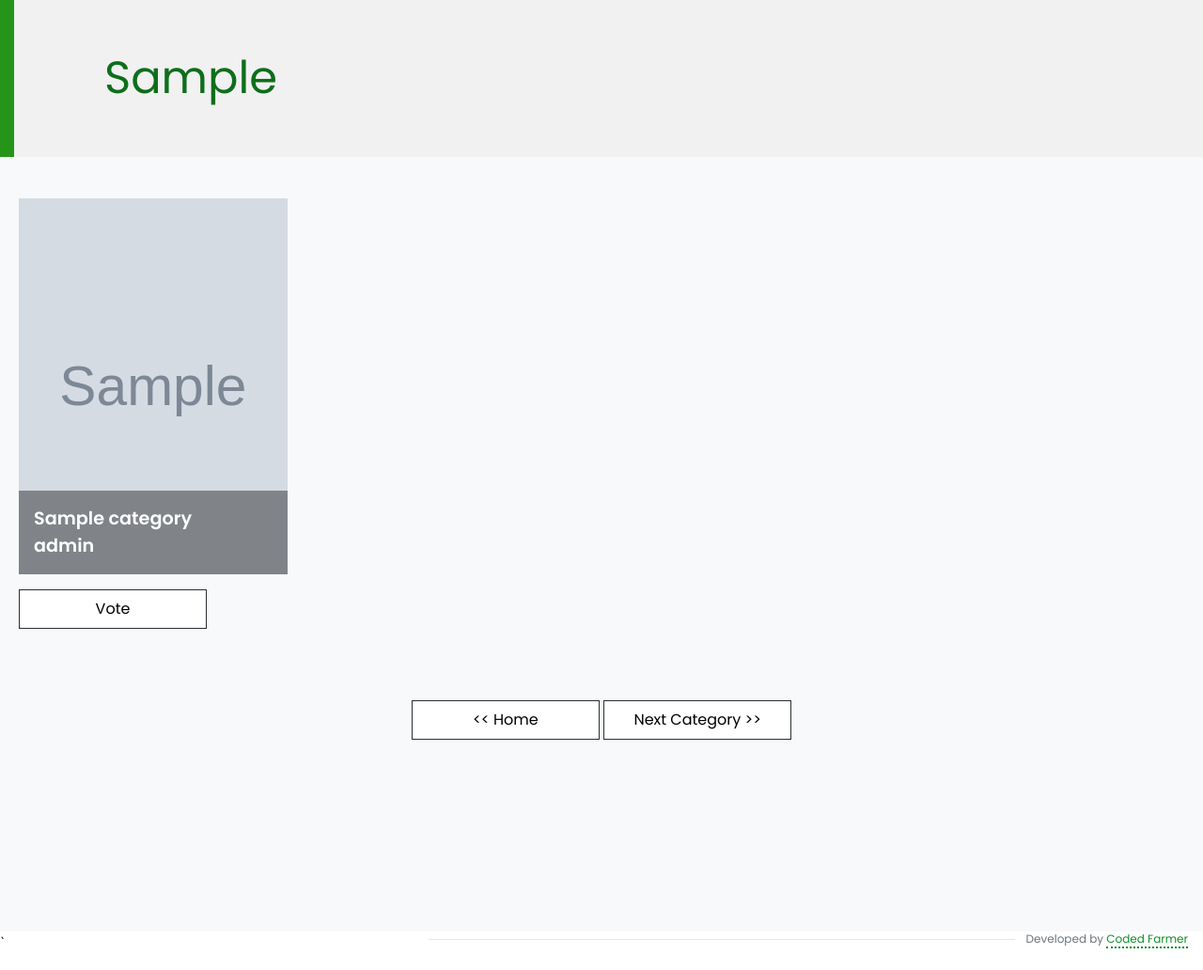
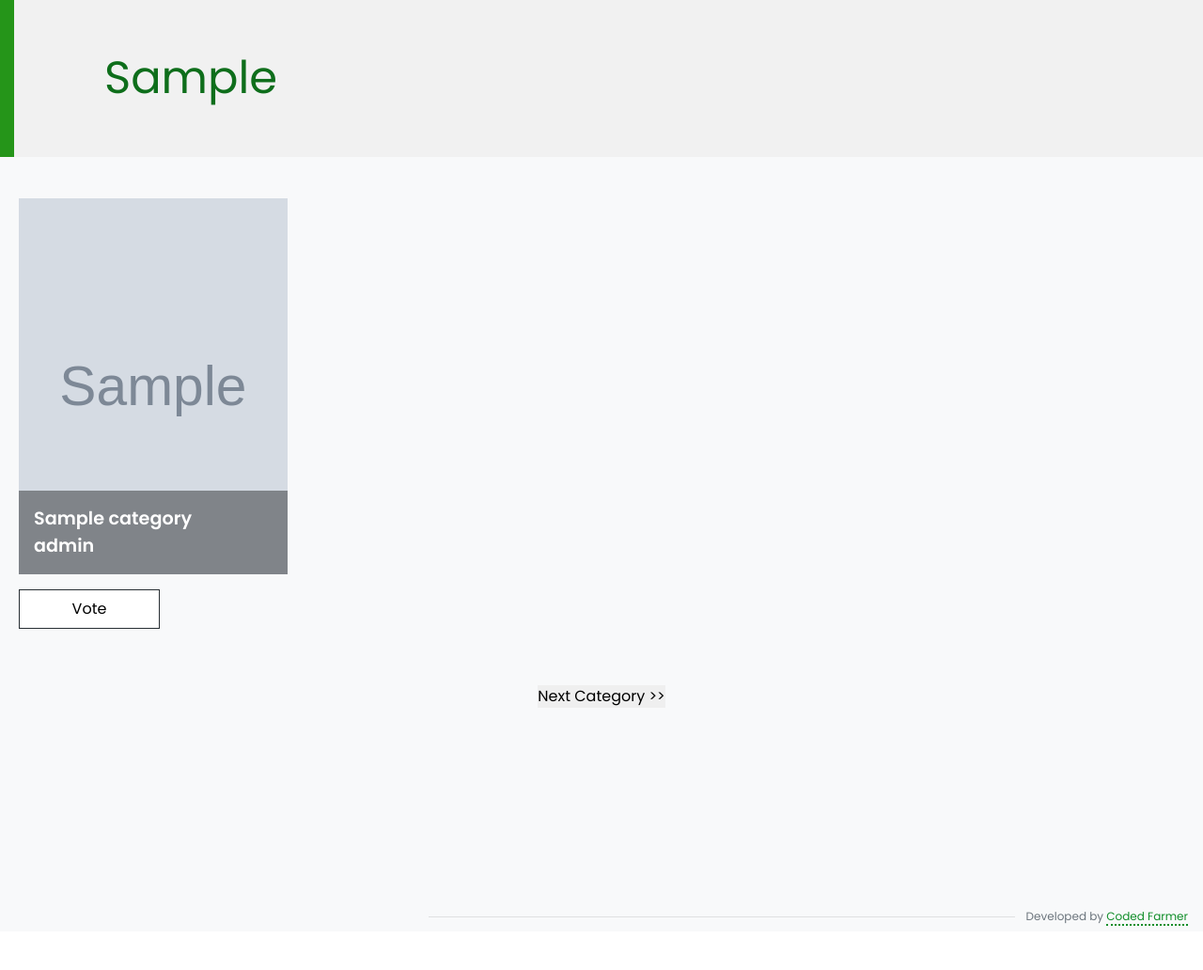
Before and after one commit to Themydee/C-A-S, a PHP site: the page made by LOGIN/categories1.php in a window 1280 px wide. Shown: the part 107-1139 px from the top of the page at 94% size. After the commit the page ends 1092 px from the top, so only its background shows below. Run offline with PHP 8.4, Linux system fonts and the light colour scheme; the visitor is signed in with stand-in values (Sample User, id 1); tables that the repository leaves empty hold one stand-in row (values such as "Sample post"); grey boxes marked "Sample" are stand-in pictures; data that the repository does not hold is empty; some libraries are stand-ins or nearby versions.

Commit message:
Update categories1.php

```diff
--- a/LOGIN/categories1.php
+++ b/LOGIN/categories1.php
@@ -6,9 +6,11 @@
     header('location:login.php');
   }
 
+  if (isset($_GET['category'])) {
     $category = $_GET['category'];
     $sql = "SELECT * FROM categories WHERE category = '$category'";
     $result = mysqli_query($db, $sql);
+  }
 
 ?>
 <html lang="en">
@@ -37,7 +39,7 @@
 <nav
   class="d-flex py-4 bg-white shadow text-right text-dark px-2 px-md-3 px-lg-5"
 >
-  <a class="mr-auto" href="" ><img src="images/CAS Logo Main_PNG.png" width="70px"></a>
+  <a class="mr-auto" href="home.php" ><img src="images/CAS Logo Main_PNG.png" width="70px"></a>
 
 
 </nav>
@@ -78,8 +80,10 @@
                   ?>
                   <!-- <input type="text" value="<?=$row['name']?>" style="border: 2px solid red" id='name'>
                   <input type="text" value="<?=$row['category']?>" style="border: 2px solid red" id='category'> -->
-                  <!-- <input type="text" value="<?=$row['user_id']?>" style="border: 2px solid red" id='vote_id'> -->
-                  <button class="vote-btn" style="width: 200px; margin-bottom: 1rem" name="vote-btn" onclick="castVote('<?=$c_name?>', '<?=$c_cat?>', '<?=$user_id?>')">Vote</button>
+                  <!-- <input type="text" value="<?=$row['id']?>" style="border: 2px solid red" id='user_id'> -->
+                  <button class="vote-btn" name="vote-btn" onclick="castVote('<?=$c_name?>','<?=$c_cat?>','<?=$user_id?>')">
+                    Vote
+                  </button>
                 </div>
               </div>
 
@@ -90,8 +94,11 @@
     </div>
 
     <div class="cat-nav" style="text-align: center">
-            <button class="vote-btn" style="width: 200px; margin-bottom: 1rem;"><a href="home.php" style="color: black; text-decoration: none; text-underline: none;">&lt;&lt; Home</a></button>
-            <button class="vote-btn" style="width: 200px;"><a href="<?= $category?>" style="color: black; text-decoration: none; text-underline: none;">Next Category &gt;&gt;</a></button>
+      <?php
+       $nextCategory = mysqli_fetch_assoc(mysqli_query($db, "SELECT MIN(category) AS next_category FROM categories WHERE category > '$category'"))['next_category'];
+
+      ?>
+      <button><a href="<?= 'categories1.php?category=' . $nextCategory ?>" style="color: black; text-decoration: none; text-underline: none; text-align: center;">Next Category >></a></button>
       </div>
 
   </section>
@@ -99,12 +106,14 @@
 
 
 
-</div>`
+</div>
 
 <?php
-  if(isset($_POST['vote-btn'])) {
+if ($_SERVER['REQUEST_METHOD'] === 'POST' && isset($_POST['vote-btn'])) {
+  // Process the vote
   echo "hello world";
 }
+
 ?>
 
 
@@ -149,34 +158,35 @@
     <script src="https://cdnjs.cloudflare.com/ajax/libs/limonte-sweetalert2/8.11.8/sweetalert2.all.js"></script>
           <!------Vote Count function-------->
     <script>
-      function castVote(name, category, id){
+      function castVote(name, category, id, user_id) {
         $.ajax({
         url: 'vote.php',
         method: 'POST',
         data: {
           name,
           category,
-                vote_id: id
+          vote_id: id,
+          user_id: user_id
         },
         success: (response) => {
-                if(response == 2) {
+          if (response == 2) {
             Swal.fire(
               'Good job!',
-                  `Vote successful`,
+              'Vote successful',
               'success'
             )
-                } else if(response == 3) {
+          } else if (response == 3) {
             Swal.fire(
               'Not successful!',
-                  `You cannot vote for again`,
+              'You cannot vote again',
               'error'
-                )
+            );
           } else {
         Swal.fire(
           'Not successful!',
-                  `Something went wrong`,
+          'Something went wrong',
           'error'
-                )
+        );
       }
     },
     error: (e) => {
@@ -184,10 +194,11 @@
         'Not successful!',
         `${e}`,
         'error'
-                )
+      );
     }
-            })
+  });
 }
+
     </script>
   </body>
 </html>
```
Lines whose indentation alone changed are shown as unchanged.
